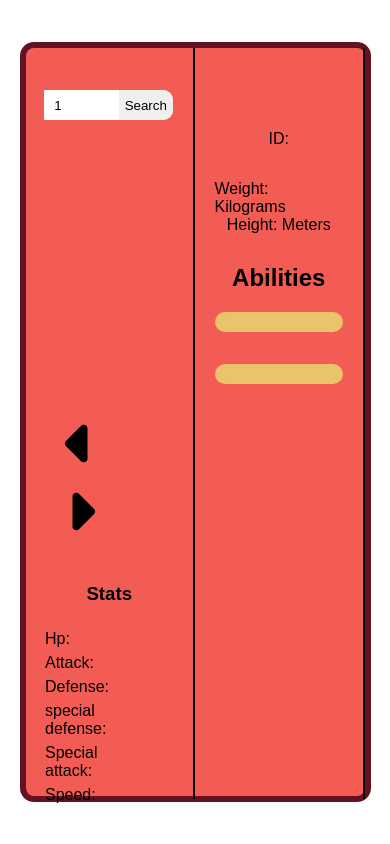
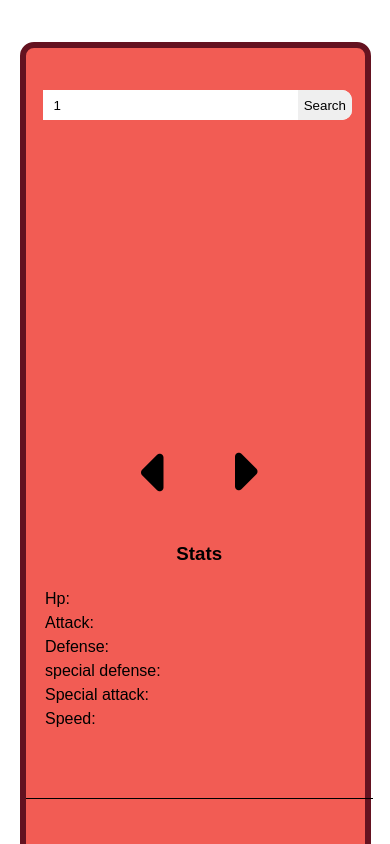
Before and after one commit to LeoCode0/pokedex, a plain HTML site: page index.html in a window 390 px wide. Shown: the top 844 px of the page. Drawn offline with Linux system fonts and the light colour scheme; no server answers.

Commit message:
Agregando media queries

```diff
--- a/src/css/pokedex.css
+++ b/src/css/pokedex.css
@@ -15,7 +15,6 @@ body{
     --bg-ghost:;
     --bg-steel:;
     --bg-dark:;
-    --bg-dragon:;
     */
     --border-card: 6px solid;
     --bg-grass: lightgreen;
@@ -32,6 +31,7 @@ body{
     --bg-psychic: #bdb2ff;
     --bg-rock: #8d99ae;
     --bg-ice: snow;
+    --bg-dragon: #a01a7d;
     --color-grass-strong: #2a9d8f;
     --color-fire-strong: #d00000;
     --color-water-strong:  #457b9d;
@@ -46,6 +46,7 @@ body{
     --color-psychic-strong: #8900f2;
     --color-rock-strong: #2b2d42;
     --color-ice-strong: #577399;
+    --color-dragon-strong: #7b1e7a;
 }
 
 .pokedex{
@@ -266,6 +267,11 @@ body{
     border: var(--border-card) var(--color-ice-strong);
 }
 
+.dragon{
+    background-color: var(--bg-dragon);
+    border: var(--border-card) var(--color-dragon-strong);
+}
+
 .type{
     padding: 8px 12px;
     border: 0;
@@ -347,6 +353,11 @@ body{
     background-color: var(--color-fighting-strong);
 }
 
+.type.dragon{
+    color: var(--color-light);
+    background-color: var(--bg-dragon);
+}
+
 @keyframes zoom{
     from{
         height: 100%;
@@ -390,3 +401,23 @@ body{
       opacity: 0;
     }
   }
+
+  @media (max-width: 769px){
+      .pokedex{
+          height: 180vh;
+          grid-template-columns: 90vw;
+          grid-template-rows: 90vh 90vh;
+      }
+      .pokedex__general, .pokedex__specify{
+          grid-column: 1 / 2;
+          border: 0;
+      }
+      .pokedex__general{
+          width: 99%;
+          grid-row: 1 / 2;
+          border-bottom: 1px solid var(--color-dark);
+      }
+      .pokedex__specify{
+          grid-row: 2 / 3;
+      }
+  }
```
